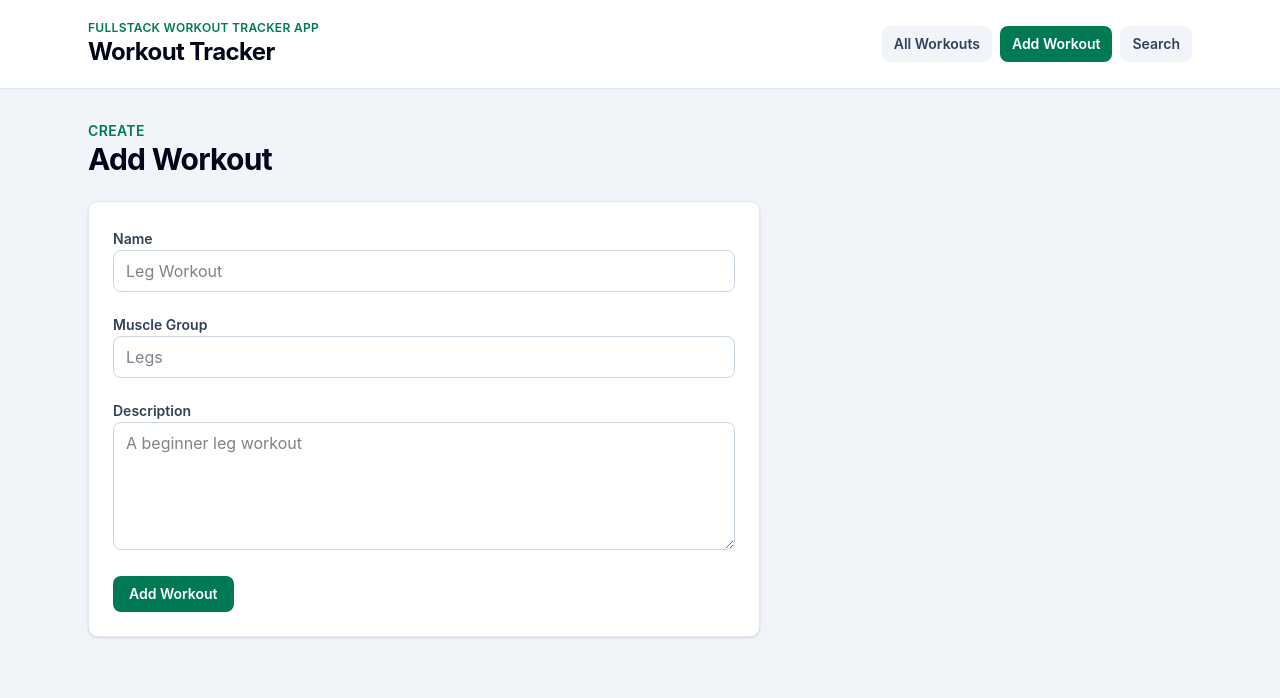
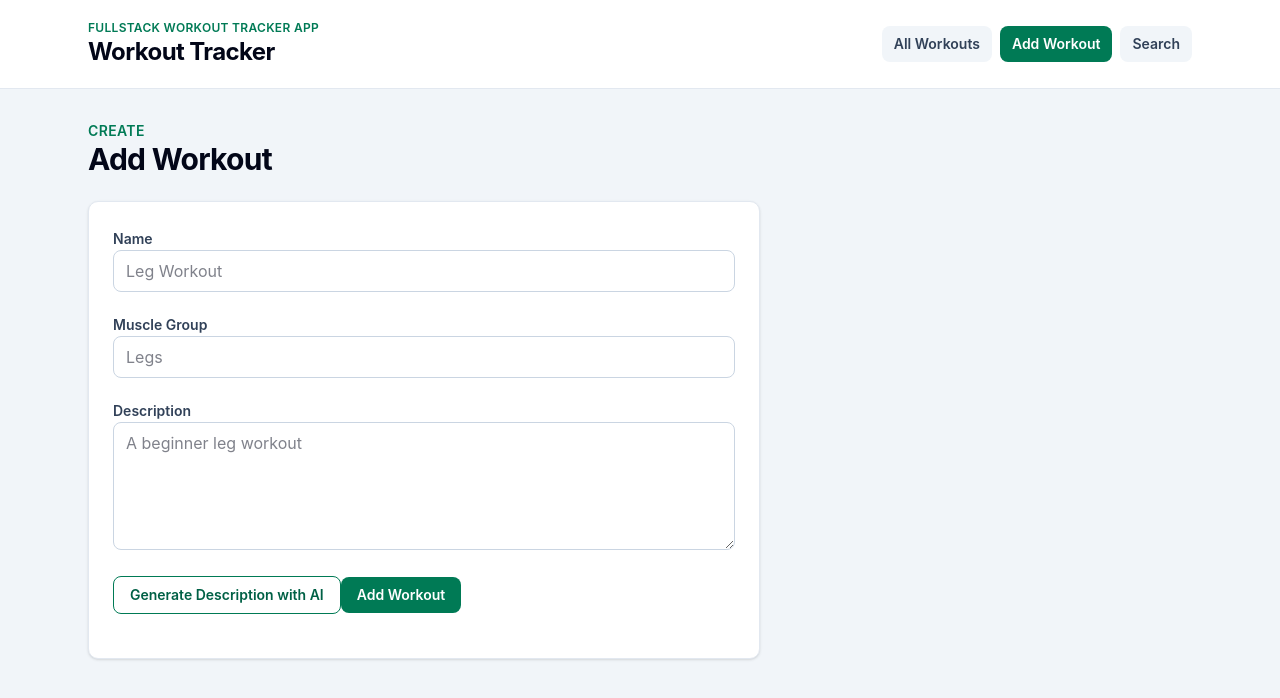
Before and after one commit to elos93/fullstack-exam-moed-b, a React (Vite) app in the folder client/: page /workout-add in a window 1280 px wide. Shown: the top 698 px of the page. Built offline with nearby package versions, Linux system fonts and the light colour scheme; no server answers.

Commit message:
feat(client): add AI workout description generator
Generates a workout description from the workout name and muscle group while keeping database saving as a separate action.

```diff
--- a/client/src/api/workoutsApi.js
+++ b/client/src/api/workoutsApi.js
@@ -16,6 +16,11 @@ export async function createWorkout(workout) {
   return response.data
 }
 
+export async function generateWorkoutDescription({ name, muscleGroup }) {
+  const response = await api.post('/workouts/generate', { name, muscleGroup })
+  return response.data
+}
+
 export async function searchWorkouts(name, signal) {
   const response = await api.get('/workouts/search', {
     params: { name },
--- a/client/src/pages/AddWorkoutPage.jsx
+++ b/client/src/pages/AddWorkoutPage.jsx
@@ -1,5 +1,5 @@
 import { useState } from 'react'
-import { createWorkout } from '../api/workoutsApi'
+import { createWorkout, generateWorkoutDescription } from '../api/workoutsApi'
 
 const initialForm = {
   name: '',
@@ -10,6 +10,7 @@ const initialForm = {
 function AddWorkoutPage() {
   const [formData, setFormData] = useState(initialForm)
   const [isSubmitting, setIsSubmitting] = useState(false)
+  const [isGenerating, setIsGenerating] = useState(false)
   const [successMessage, setSuccessMessage] = useState('')
   const [error, setError] = useState('')
 
@@ -76,6 +77,39 @@ function AddWorkoutPage() {
     }
   }
 
+  async function handleGenerateDescription() {
+    const trimmedName = formData.name.trim()
+    const trimmedMuscleGroup = formData.muscleGroup.trim()
+
+    if (!trimmedName) {
+      alert('Name is required before generating a description.')
+      return
+    }
+
+    if (!trimmedMuscleGroup) {
+      alert('Muscle group is required before generating a description.')
+      return
+    }
+
+    try {
+      setIsGenerating(true)
+      setError('')
+      setSuccessMessage('')
+      const data = await generateWorkoutDescription({
+        name: trimmedName,
+        muscleGroup: trimmedMuscleGroup,
+      })
+      setFormData((currentData) => ({
+        ...currentData,
+        description: data.description || '',
+      }))
+    } catch (generateError) {
+      alert('Could not generate description.')
+    } finally {
+      setIsGenerating(false)
+    }
+  }
+
   return (
     <section className="max-w-2xl space-y-6">
       <div>
@@ -121,6 +155,15 @@ function AddWorkoutPage() {
           />
         </label>
 
+        <button
+          className="rounded-md border border-emerald-700 px-4 py-2 text-sm font-semibold text-emerald-800 transition hover:bg-emerald-50 disabled:cursor-not-allowed disabled:border-emerald-300 disabled:text-emerald-300"
+          disabled={isGenerating || isSubmitting}
+          onClick={handleGenerateDescription}
+          type="button"
+        >
+          {isGenerating ? 'Generating...' : 'Generate Description with AI'}
+        </button>
+
         {successMessage && (
           <div className="rounded-md border border-emerald-200 bg-emerald-50 p-3 text-sm font-medium text-emerald-800">
             {successMessage}
```
